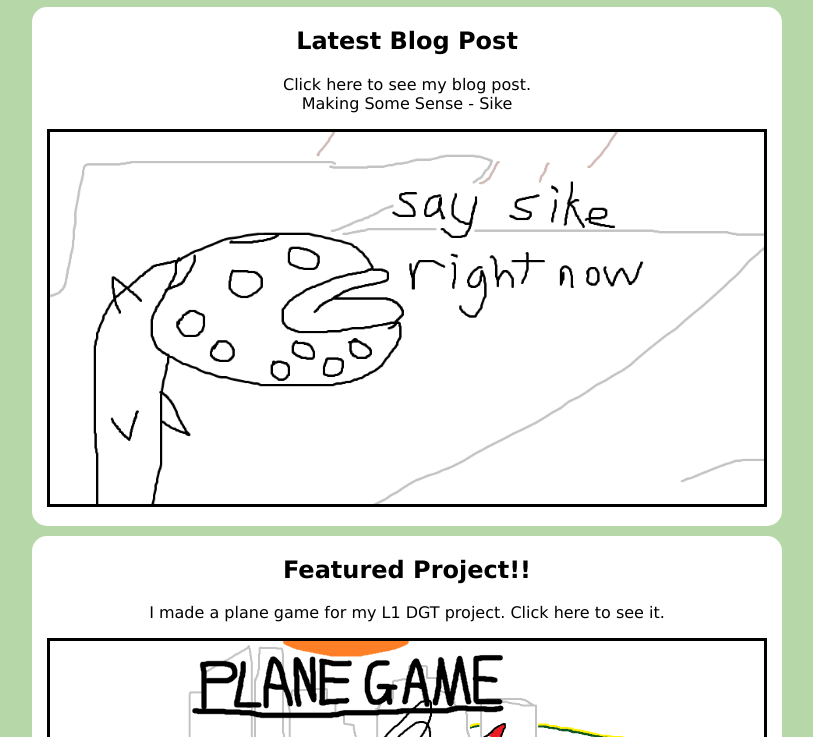
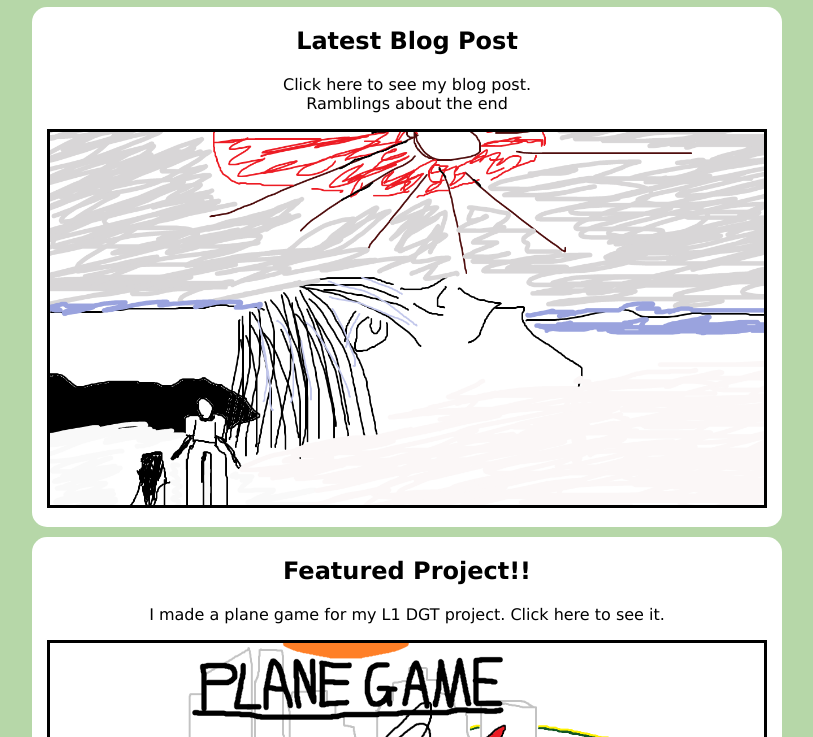
Before and after one commit to selareid/Meme-Website-Project-Thing, a plain HTML site: page index.html in a window 1280 px wide. Shown: the part 63-800 px from the top of the page, without its empty margins (233-1046 px from the left). Drawn offline with nearby package versions, Linux system fonts and the light colour scheme.

Commit message:
updated index.html

```diff
--- a/index.html
+++ b/index.html
@@ -14,11 +14,11 @@
 
     <section>
         <article class="outline"> <!-- latest blog post article -->
-          <a class="home_post_link" href="blog.html?qry=blog_say_sike">
+          <a class="home_post_link" href="blog.html?qry=blog_rambling_2_end">
             <div class="article_spacer home_post">
               <h2>Latest Blog Post</h2>
-              <p>Click here to see my blog post.<br>Making Some Sense - Sike</p>
-              <img src="images/blog_say_sike.png" alt="say sike right now, original drawing">
+              <p>Click here to see my blog post.<br>Ramblings about the end</p>
+              <img src="images/blog_rambling_the_end.png" alt="All is end.">
             </div>
           </a>
         </article>
```
